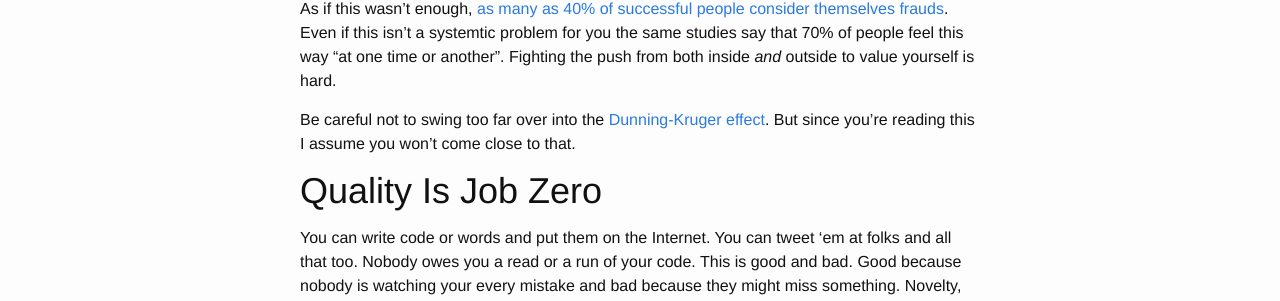
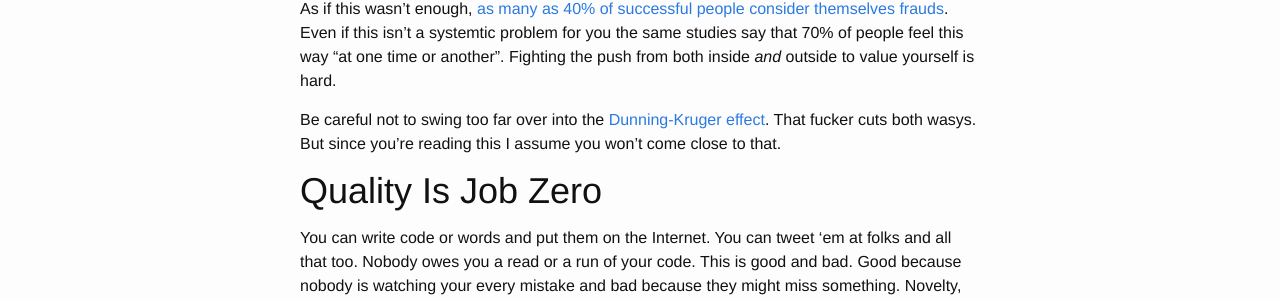
Before and after one commit to rom1v/gphat.github.io, a Jekyll site: the page built from _posts/2015-01-19-i-have-valuable-information.markdown, in a window 1280 px wide. Shown: the part 1104-1405 px from the top of the page. Built offline with Jekyll 4.4.1, drawn with Linux system fonts in a browser that asks for light colours; nearby versions of some CDN libraries.

Commit message:
DK effect

```diff
--- a/_posts/2015-01-19-i-have-valuable-information.markdown
+++ b/_posts/2015-01-19-i-have-valuable-information.markdown
@@ -27,7 +27,7 @@ Unplug now and then. I've taken to leaving Twitter off and reading just a few hi
 
 As if this wasn't enough, [as many as 40% of successful people consider themselves frauds](http://en.wikipedia.org/wiki/Impostor_syndrome#Prevalence). Even if this isn't a systemtic problem for you the same studies say that 70% of people feel this way "at one time or another". Fighting the push from both inside *and* outside to value yourself is hard.
 
-Be careful not to swing too far over into the [Dunning-Kruger effect](http://en.wikipedia.org/wiki/Dunning%E2%80%93Kruger_effect). But since you're reading this I assume you won't come close to that.
+Be careful not to swing too far over into the [Dunning-Kruger effect](http://en.wikipedia.org/wiki/Dunning%E2%80%93Kruger_effect). That fucker cuts both wasys. But since you're reading this I assume you won't come close to that.
 
 # Quality Is Job Zero
 
```
